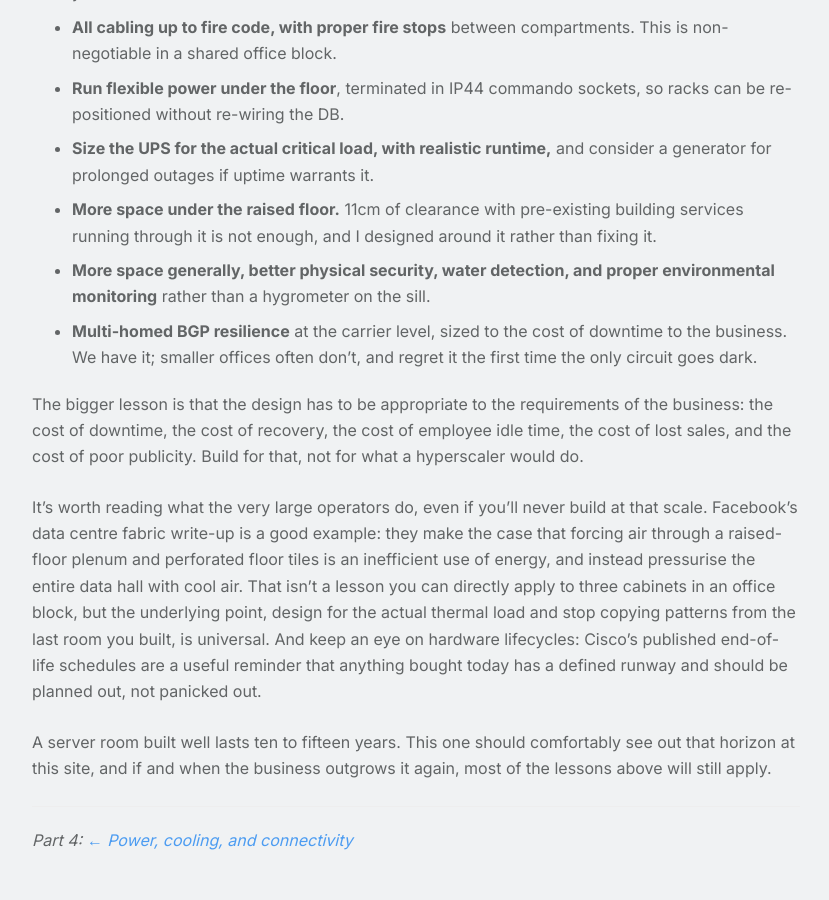
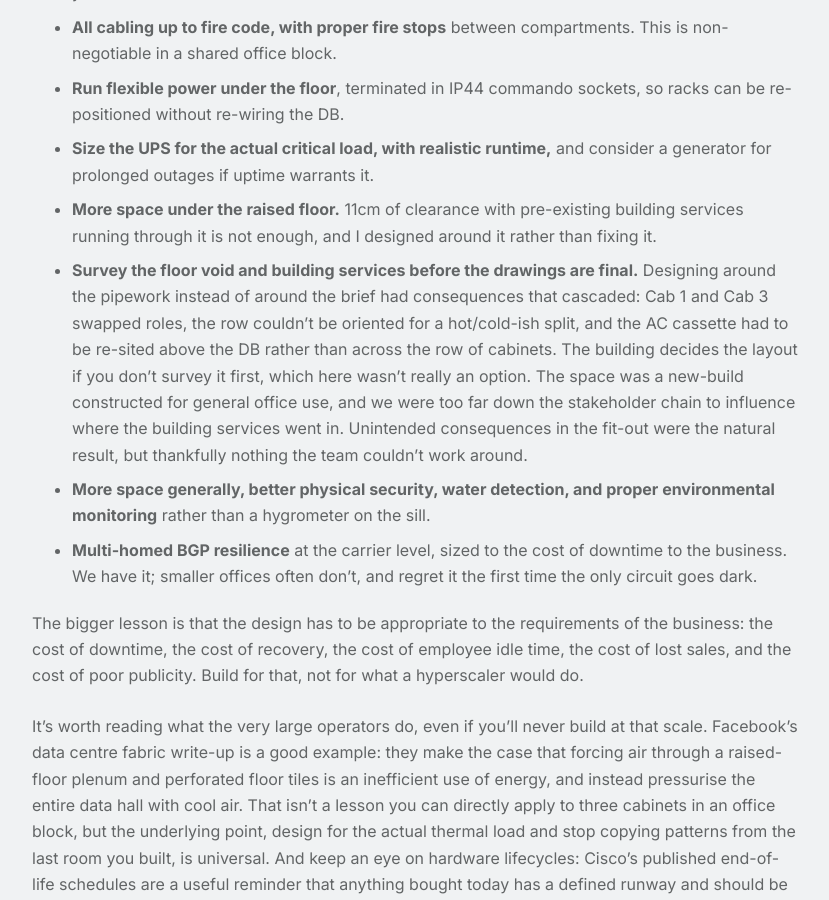
Before and after one commit to pingfu/pingfu.github.io, a Jekyll site: the page built from _posts/2014-09-16-server-room-build-part-5.md, in a window 1280 px wide and 900 px high, scrolled down 11044 px. Shown: the whole window, without its empty margins (224-1053 px from the left). Built offline with Jekyll 4.4.1, drawn with Linux system fonts in a browser that asks for light colours; nearby versions of some CDN libraries; comment, search, counter and statistics services are not loaded; some of the changed text lies outside the part shown.

Commit message:
Update 2014-09-16-server-room-build-part-5.md

```diff
--- a/_posts/2014-09-16-server-room-build-part-5.md
+++ b/_posts/2014-09-16-server-room-build-part-5.md
@@ -24,8 +24,8 @@ Nearly four weeks on from part 4 (16 September 2014). The room is finished, the
 </figure>
 
 <figure>
-  <img src="/uploads/fitout/2014-09-16/7.jpg" alt="Production racks, fully patched">
-  <figcaption>Production racks, fully patched</figcaption>
+  <img src="/uploads/fitout/2014-09-16/7.jpg" alt="Cabinets 1 and 2: production racks, fully patched">
+  <figcaption>Cabinets 1 and 2: production racks, fully patched</figcaption>
 </figure>
 
 Coloured patch leads do the documentation job for us: at a glance you can see which switch a port lands on, which VLAN it belongs to, and whether something has been re-patched by hand in the middle of the night.
@@ -109,6 +109,7 @@ If I were doing this again, or arguing the case for the next one, the headline l
 * **Run flexible power under the floor**, terminated in IP44 commando sockets, so racks can be re-positioned without re-wiring the DB.
 * **Size the UPS for the actual critical load, with realistic runtime,** and consider a generator for prolonged outages if uptime warrants it.
 * **More space under the raised floor.** 11cm of clearance with pre-existing building services running through it is not enough, and I designed around it rather than fixing it.
+* **Survey the floor void and building services before the drawings are final.** Designing around the pipework instead of around the brief had consequences that cascaded: Cab 1 and Cab 3 swapped roles, the row couldn't be oriented for a hot/cold-ish split, and the AC cassette had to be re-sited above the DB rather than across the row of cabinets. The building decides the layout if you don't survey it first, which here wasn't really an option. The space was a new-build constructed for general office use, and we were too far down the stakeholder chain to influence where the building services went in. Unintended consequences in the fit-out were the natural result, but thankfully nothing the team couldn't work around.
 * **More space generally, better physical security, water detection, and proper environmental monitoring** rather than a hygrometer on the sill.
 * **Multi-homed BGP resilience** at the carrier level, sized to the cost of downtime to the business. We have it; smaller offices often don't, and regret it the first time the only circuit goes dark.
 
```
